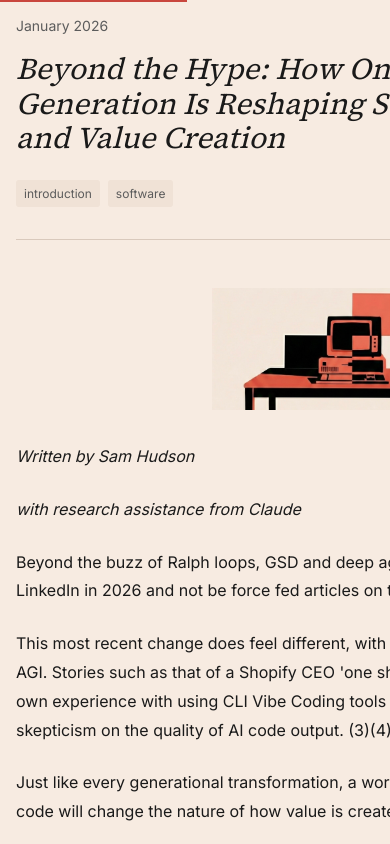
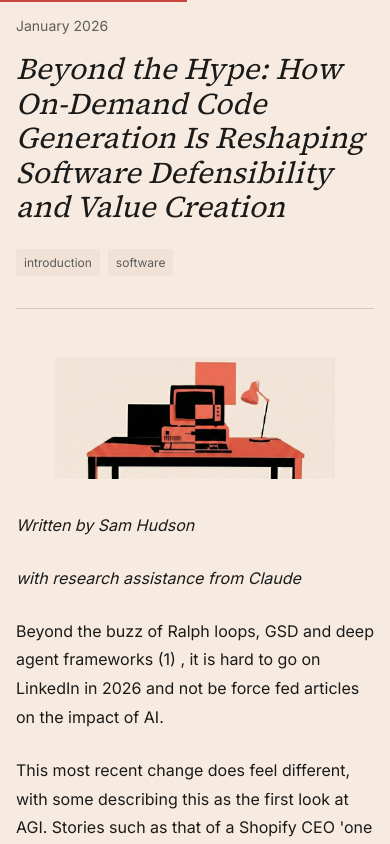
Before and after one commit to Samhud99/ai-blog, a Next.js app: page /posts/beyond-the-hype-on-demand-code-generation in a window 390 px wide. Shown: the top 844 px of the page. Built offline with nearby package versions, Linux system fonts and the light colour scheme.

Commit message:
fix: allow article to shrink on mobile screens
- Use w-full to fit container width
- Only apply flex-shrink-0 on xl screens

Co-Authored-By: Claude Opus 4.5 <noreply@anthropic.com>

```diff
--- a/src/app/posts/[slug]/page.tsx
+++ b/src/app/posts/[slug]/page.tsx
@@ -65,7 +65,7 @@ export default async function PostPage({ params }: Props) {
     <div className="min-h-screen p-4 sm:p-8 lg:p-16 overflow-x-hidden">
       <div className="flex">
         {/* Article content */}
-        <article className="max-w-2xl overflow-hidden flex-shrink-0">
+        <article className="w-full max-w-2xl overflow-hidden xl:flex-shrink-0">
           <ArticleHeader
             title={post.title}
             date={post.date}
```
